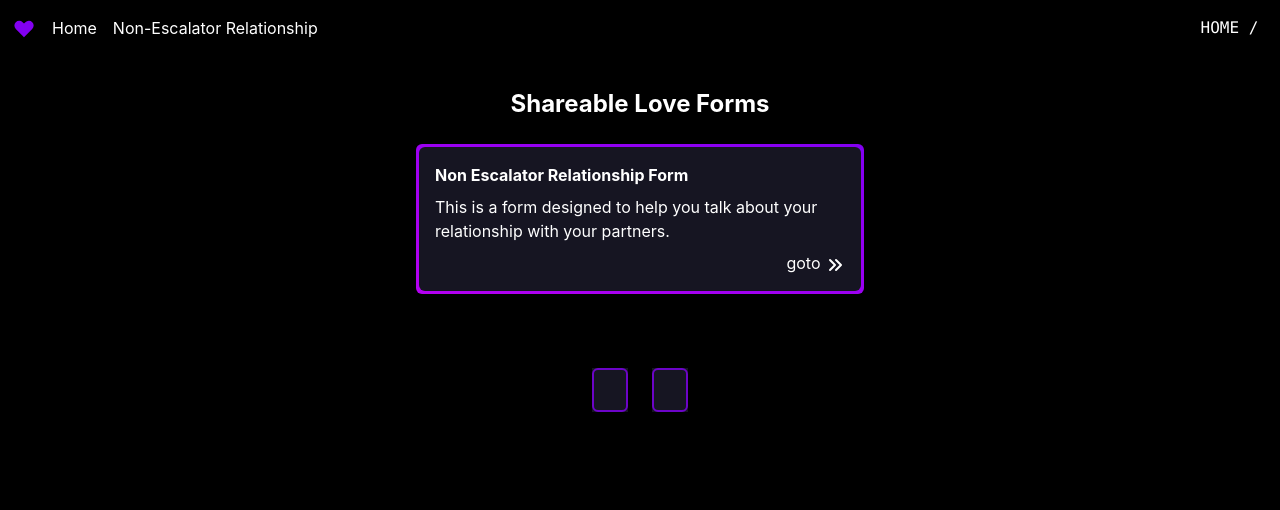
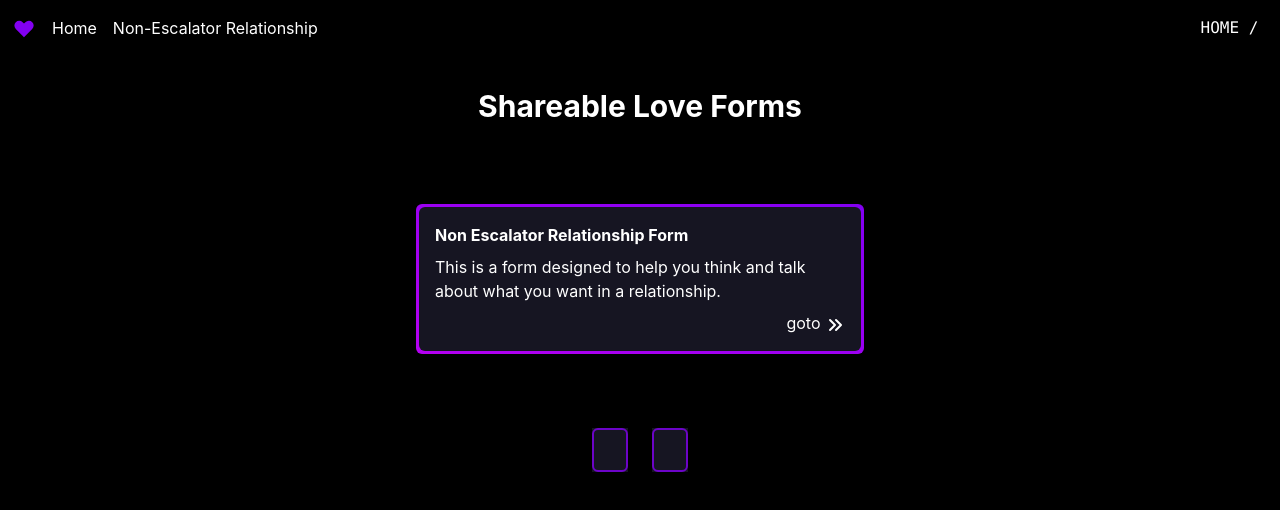
Before and after one commit to BensThoughts/shareable-love-forms, a Next.js app: page / in a window 1280 px wide. Shown: the top 510 px of the page. Built offline with nearby package versions, Linux system fonts and the light colour scheme; some icons are missing.

Commit message:
started using GridWrapper and FlexSection components

```diff
--- a/src/pages/NonEscalatorRelationship/index.tsx
+++ b/src/pages/NonEscalatorRelationship/index.tsx
@@ -1,8 +1,27 @@
-import { nonEscalatorMenu } from '../../utils/store/questions';
+import {nonEscalatorMenu} from '../../utils/store/questions';
+import NonEscalatorHowTo from '@app/components/NonEscalatorRelationship/NonEscalatorHowTo';
+import TitleCard from '@app/components/Card/TitleCard';
+import RoundedButton from '@app/components/RoundedButton';
+import Link from 'next/link';
+import GridWrapper from '@app/components/GridWrapper';
+import FlexSection from '@app/components/FlexSection';
 
 export default function NonEscalatorRelationshipMenu() {
   return (
+    <GridWrapper>
+      <FlexSection>
+        <TitleCard title={nonEscalatorMenu.formName}>
+          <NonEscalatorHowTo />
+        </TitleCard>
+      </FlexSection>
+      <FlexSection>
+        <Link href="NonEscalatorRelationship/Commitment" passHref>
+          <RoundedButton className="max-w-md">
+          Start
+          </RoundedButton>
+        </Link>
+      </FlexSection>
 
-      <div>{nonEscalatorMenu.formName}</div>
+    </GridWrapper>
   );
 }
--- a/src/pages/index.tsx
+++ b/src/pages/index.tsx
@@ -1,6 +1,9 @@
 import React from 'react';
 import type {NextPage} from 'next';
 import Card from '@app/components/Card/Card';
+import GridWrapper from '@app/components/GridWrapper';
+import Title from '@app/components/Title';
+import FlexSection from '@app/components/FlexSection';
 
 const Home: NextPage = () => {
   // React.useEffect(() => {
@@ -34,17 +37,23 @@ const Home: NextPage = () => {
 
 
   return (
-    <div className="flex flex-col gap-6 items-center">
-      <h1 className="text-2xl font-bold">
+    <GridWrapper>
+      <FlexSection>
+        <Title className="self-center">
         Shareable Love Forms
-      </h1>
-      <div className="max-w-md">
-        <Card title="Non Escalator Relationship Form">
-        This is a form designed to help you talk about your relationship with your partners.
+        </Title>
+      </FlexSection>
+
+      <FlexSection>
+        <Card
+          title="Non Escalator Relationship Form"
+          className="self-center max-w-md"
+        >
+        This is a form designed to help you think and talk about what you want in a relationship.
         </Card>
-      </div>
 
-    </div>
+      </FlexSection>
+    </GridWrapper>
   );
 };
 
```
